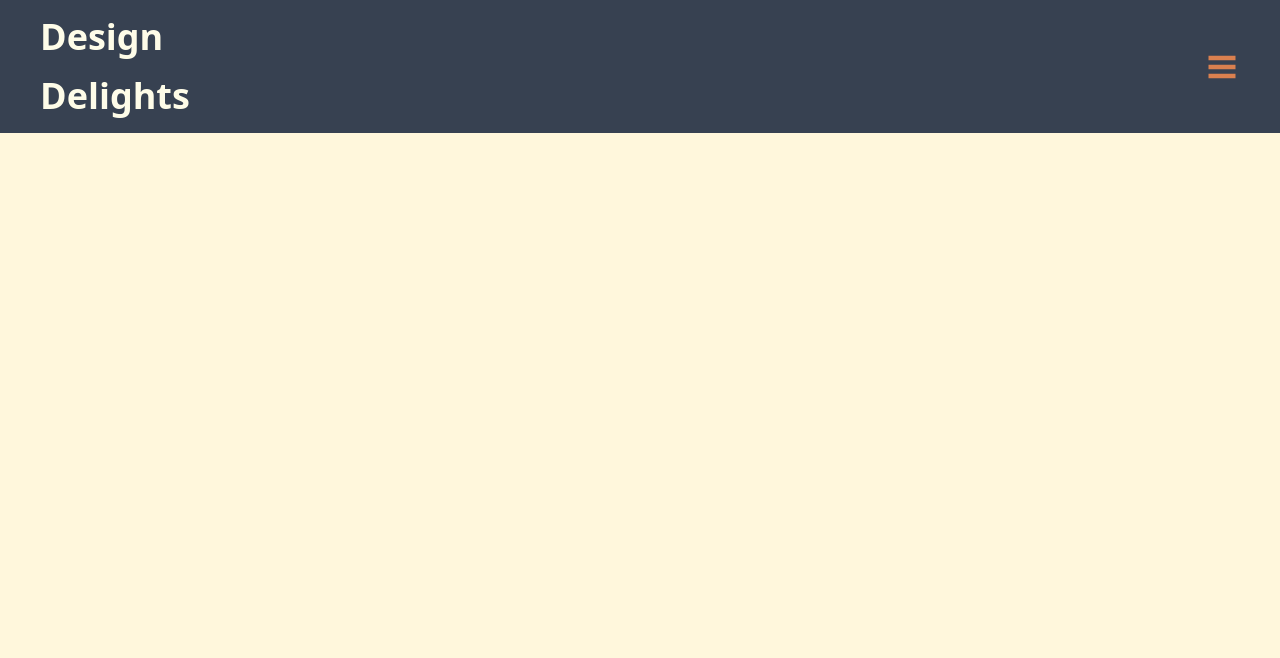
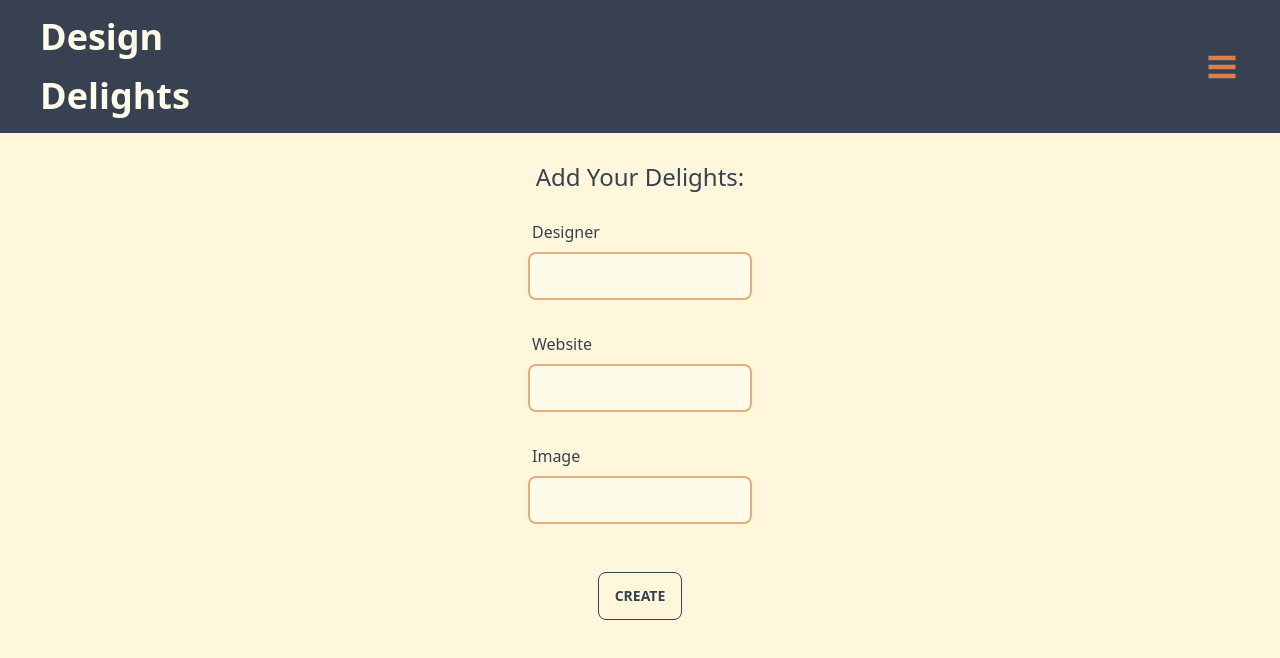
Before and after one commit to sheevashab/design-delights, a React (Create React App) app in the folder client/: page /fashion/new in a window 1280 px wide. Shown: the top 658 px of the page. Built offline with nearby package versions, Linux system fonts and the light colour scheme; no server answers.

Commit message:
fashion form and attempted post request

```diff
--- a/client/src/components/art/ArtDelete.jsx
+++ b/client/src/components/art/ArtDelete.jsx
@@ -38,7 +38,7 @@ export default function ArtDelete(props) {
   return (
     <div key={props.id}>
       <div className="flex justify-center">
-        <button className="btn btn-outline btn-circle mb-4" style={{ display: showDelete }} onClick={handleDelete}>
+        <button className="btn btn-outline btn-circle m-4" style={{ display: showDelete }} onClick={handleDelete}>
           <svg xmlns="http://www.w3.org/2000/svg" fill="none" viewBox="0 0 24 24" className="inline-block w-6 h-6 stroke-current">
             <path strokeLinecap="round" strokeLinejoin="round" strokeWidth="2" d="M6 18L18 6M6 6l12 12"></path>
           </svg>
--- a/client/src/components/fashion/FashionForm.jsx
+++ b/client/src/components/fashion/FashionForm.jsx
@@ -1,78 +1,42 @@
-// import React from "react";
+import React from "react";
 
-// export default function FashionForm(props) {
-//   return (
-//     <div className="form-control">
-//       <form className="flex flex-col mx-auto mt-6 w-56" onSubmit={props.handleSubmit}>
-//         <h1 className="text-gray-700 text-2xl text-center font-normal leading-relaxed">Add Your Delights:</h1>
-//         <label className="label mt-4">
-//           <span className="label-text text-base text-gray-700">Designer</span></label>
-//         <input
-//           className="input input-bordered border-2 border-soft-orange bg-yellow-50"
-//           type="text"
-//           value={props.designer}
-//           onChange={(e) => props.setDesigner(e.target.value)}
-//         />
-//         <br />
-//         <label className="label">
-//           <span className="label-text text-base text-gray-700">Artist</span></label>
-//         <input
-//           className="input input-bordered border-2 border-soft-orange bg-yellow-50"
-//           type="text"
-//           value={props.artist}
-//           onChange={(e) => props.setArtist(e.target.value)}
-//         />
-//         <br />
-//         <label className="label">
-//           <span className="label-text text-base text-gray-700">Origin</span></label>
-//         <input
-//           className="input input-bordered border-2 border-soft-orange bg-yellow-50"
-//           type="text"
-//           value={props.origin}
-//           onChange={(e) => props.setOrigin(e.target.value)}
-//         />
-//         <br />
-//         <label className="label">
-//           <span className="label-text text-base text-gray-700">Year</span></label>
-//         <input
-//           className="input input-bordered border-2 border-soft-orange bg-yellow-50"
-//           type="text"
-//           value={props.year}
-//           onChange={(e) => props.setYear(e.target.value)}
-//         />
-//         <br />
-//         <label className="label">
-//           <span className="label-text text-base text-gray-700">Size</span>
-//         </label>
-//         <input
-//           className="input input-bordered border-2 border-soft-orange bg-yellow-50"
-//           type="text"
-//           value={props.size}
-//           onChange={(e) => props.setSize(e.target.value)}
-//         />
-//         <br />
-//         <label className="label">
-//           <span className="label-text text-base text-gray-700">Medium</span></label>
-//         <input
-//           className="input input-bordered border-2 border-soft-orange bg-yellow-50"
-//           type="text"
-//           value={props.medium}
-//           onChange={(e) => props.setMedium(e.target.value)}
-//         />
-//         <br />
-//         <label className="label">
-//           <span className="label-text text-base text-gray-700">Image</span>
-//         </label>
-//         <input
-//           type="text"
-//           className="input input-bordered border-2 border-soft-orange bg-yellow-50"
-//           value={props.image}
-//           onChange={(e) => props.setImage(e.target.value)}
-//         />
-//         <br />
-//         <button className="btn btn-outline text-gray-700 text-center font-bold mt-6 mb-4 self-center">
-//           {props.type}</button>
-//       </form>
-//     </div>
-//   );
-// }
+export default function FashionForm(props) {
+  return (
+    <div className="form-control">
+      <form className="flex flex-col mx-auto mt-6 w-56" onSubmit={props.handleSubmit}>
+        <h1 className="text-gray-700 text-2xl text-center font-normal leading-relaxed">Add Your Delights:</h1>
+
+        <label className="label mt-4">
+          <span className="label-text text-base text-gray-700">Designer</span></label>
+        <input
+          className="input input-bordered border-2 border-soft-orange bg-yellow-50"
+          type="text"
+          value={props.designer}
+          onChange={(e) => props.setDesigner(e.target.value)}
+        />
+        <br />
+        <label className="label">
+          <span className="label-text text-base text-gray-700">Website</span></label>
+        <input
+          className="input input-bordered border-2 border-soft-orange bg-yellow-50"
+          type="text"
+          value={props.website}
+          onChange={(e) => props.setWebsite(e.target.value)}
+        />
+        <br />
+        <label className="label">
+          <span className="label-text text-base text-gray-700">Image</span></label>
+        <input
+          className="input input-bordered border-2 border-soft-orange bg-yellow-50"
+          type="text"
+          value={props.image}
+          onChange={(e) => props.setImage(e.target.value)}
+        />
+        <br />
+
+        <button className="btn btn-outline text-gray-700 text-center font-bold mt-6 mb-4 self-center">
+          {props.type}</button>
+      </form>
+    </div>
+  );
+}
--- a/client/src/components/fashion/FashionPost.jsx
+++ b/client/src/components/fashion/FashionPost.jsx
@@ -1,7 +1,49 @@
+import axios from "axios";
+import React from "react";
+import { useState } from "react";
+import { useHistory } from "react-router";
+import FashionForm from "./FashionForm"
+
+const airtableBase = process.env.REACT_APP_AIRTABLE_BASE;
+const airtableKey = process.env.REACT_APP_AIRTABLE_KEY;
+const URL = `https://api.airtable.com/v0/${airtableBase}/fashion`;
+
+const config = {
+  headers: {
+    Authorization: `Bearer ${airtableKey}`,
+  },
+};
+
 export default function FashionPost() {
+  const [designer, setDesigner] = useState("");
+  const [website, setWebsite] = useState("");
+  const [image, setImage] = useState("");
+  const history = useHistory();
+
+  const handleSubmit = async (e) => {
+    e.preventDefault();
+    const fields = {
+      designer,
+      website,
+      image,
+    };
+    const res = await axios.post(URL, { fields }, config);
+    history.push('/fashion');
+    console.log(res.data);
+  };
+
   return (
-    <div>
-
+    <div className="AddForm">
+      <FashionForm
+        designer={designer}
+        setDesigner={setDesigner}
+        website={website}
+        setWebsite={setWebsite}
+        image={image}
+        setImage={setImage}
+        handleSubmit={handleSubmit}
+        type={"Create"}
+      />
     </div>
   )
 }
```
